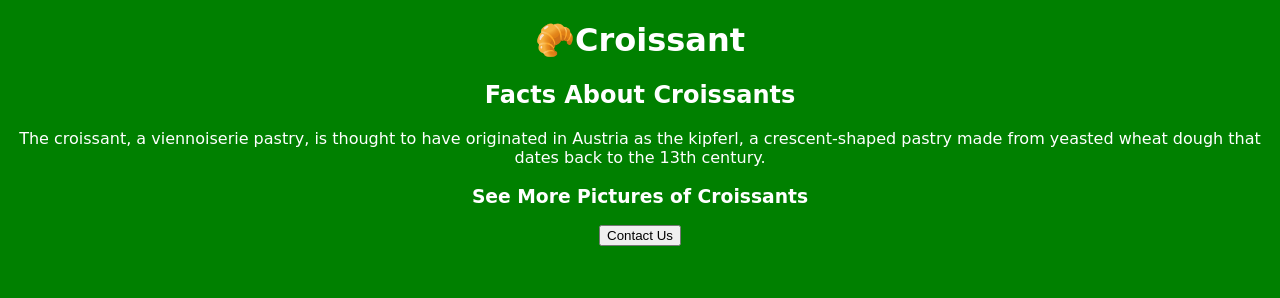
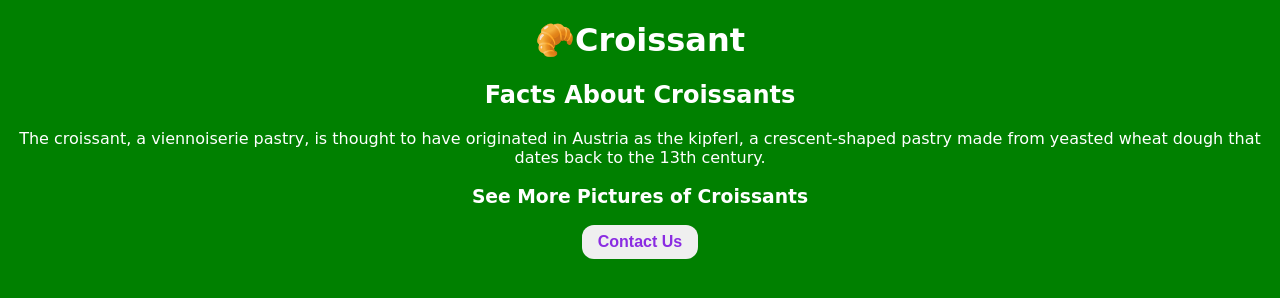
Before and after one commit to BuhleMtshali/SheCodes-croissant-project, a plain HTML site: page index.html in a window 1280 px wide. Drawn offline with Linux system fonts and the light colour scheme.

Commit message:
updated the stylesheet

```diff
--- a/style.css
+++ b/style.css
@@ -32,3 +32,12 @@ img {
 .info {
   color: rgb(234, 15, 110);
 }
+button {
+  padding: 8px 16px;
+  border-radius: 12px;
+  border: none;
+  color: blueviolet;
+  font-size: 16px;
+  font-weight: bold;
+  cursor: pointer;
+}
```
